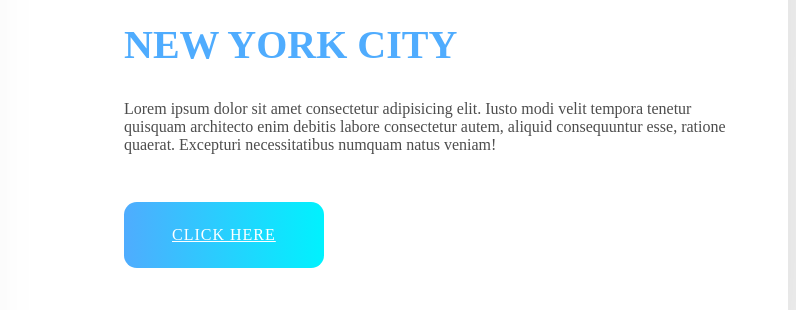
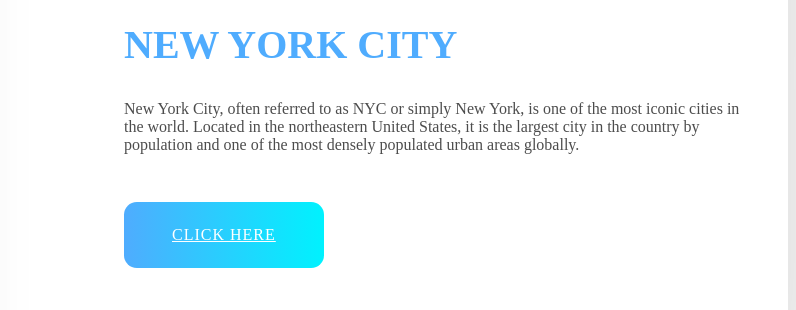
Before and after one commit to logusivam/css-cards-CARDS-INFO, a plain HTML site: page index.html in a window 1280 px wide. Shown: the part 182-492 px from the top of the page, 484-1280 px from the left. Drawn offline with Linux system fonts and the light colour scheme.

Commit message:
Update index.html

```diff
--- a/index.html
+++ b/index.html
@@ -18,7 +18,8 @@
                 <span>10/04/24</span>
             </div>
             <h2 class="blog-post_title">New York City</h2>
-            <p>Lorem ipsum dolor sit amet consectetur adipisicing elit. Iusto modi velit tempora tenetur quisquam architecto enim debitis labore consectetur autem, aliquid consequuntur esse, ratione quaerat. Excepturi necessitatibus numquam natus veniam!</p>
+            <p>
+New York City, often referred to as NYC or simply New York, is one of the most iconic cities in the world. Located in the northeastern United States, it is the largest city in the country by population and one of the most densely populated urban areas globally.</p>
             <a href="#" class="blog-post_cta">click here</a>
         </div>
     </article>
```
